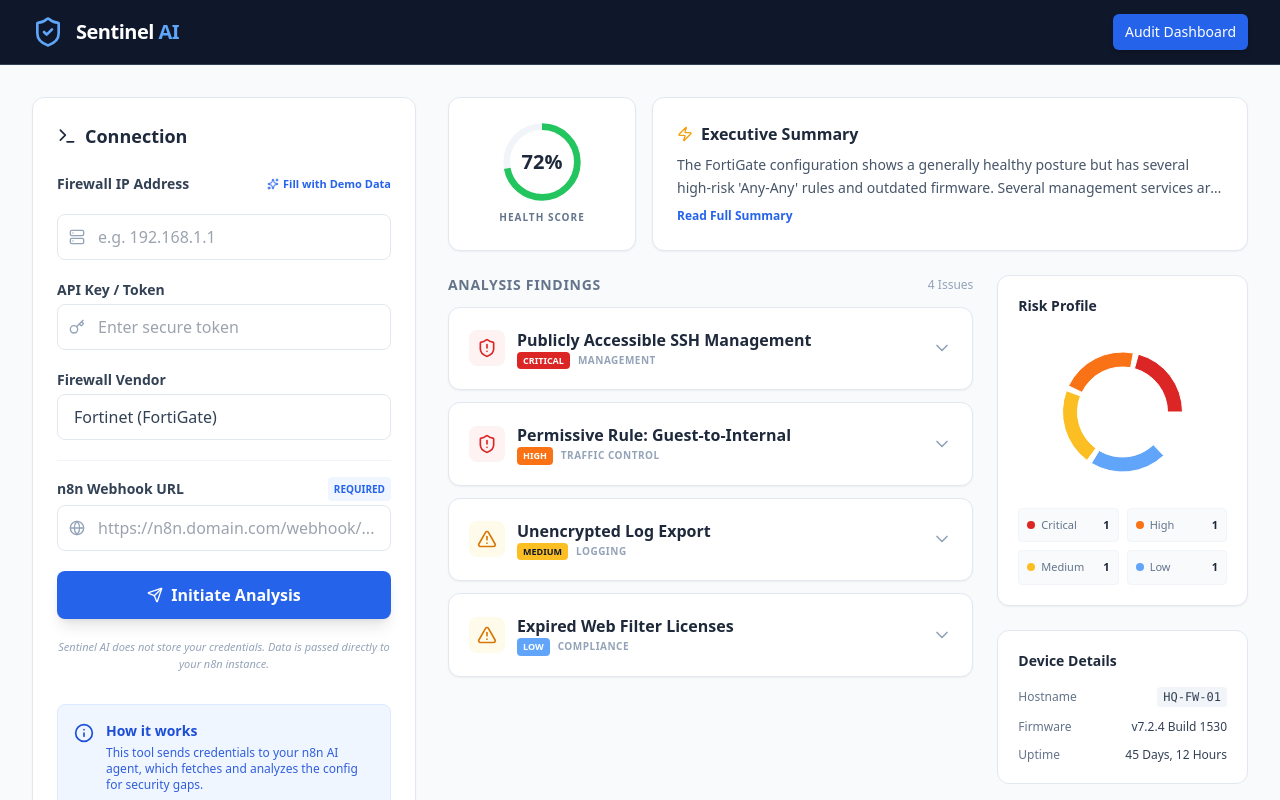
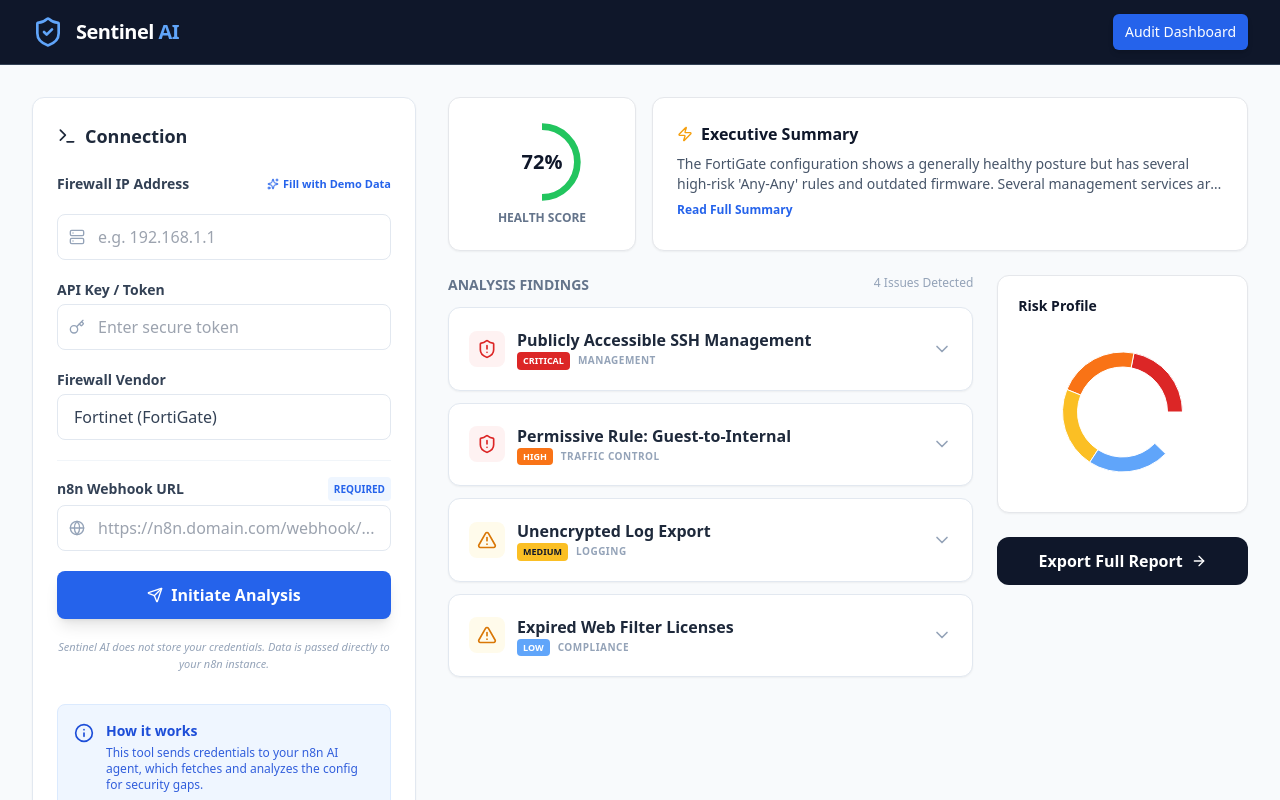
Before and after one commit to hassanyaghii/sentinel-ai, a React (Vite) app: page / in a window 1280 px wide. Both pictures are taken after a click on the button "Try Demo Mode (Mock Data)". Shown: the top 800 px of the page. Built offline with nearby package versions, Linux system fonts and the light colour scheme.

Commit message:
fixed rendering

```diff
--- a/App.tsx
+++ b/App.tsx
@@ -1,4 +1,3 @@
-
 import React, { useState } from 'react';
 import {
   ShieldCheck,
@@ -25,6 +24,30 @@ const App: React.FC = () => {
     vendor: 'fortinet',
     webhookUrl: ''
   });
+
+  /**
+   * 🛠️ NORMALIZATION LAYER
+   * This converts raw JSON strings from n8n into the RiskLevel Enum values.
+   * This prevents the "Cannot read properties of undefined (reading 'filter')" error.
+   */
+  const normalizeReportData = (data: any): FirewallReport => {
+    return {
+      ...data,
+      findings: (data.findings || []).map((f: any) => {
+        let riskValue = RiskLevel.LOW;
+        const rawRisk = String(f.risk || '').toLowerCase();
+
+        if (rawRisk === 'critical') riskValue = RiskLevel.CRITICAL;
+        else if (rawRisk === 'high') riskValue = RiskLevel.HIGH;
+        else if (rawRisk === 'medium') riskValue = RiskLevel.MEDIUM;
+
+        return {
+          ...f,
+          risk: riskValue
+        };
+      })
+    };
+  };
 
   const handleRunAudit = async (auditConfig: AuditConfig) => {
     setIsAuditing(true);
@@ -56,7 +79,20 @@ const App: React.FC = () => {
       }
 
       const data = await response.json();
-      setReport(data);
+      const reportData = Array.isArray(data) ? data[0] : data;
+
+      // Validation guard
+      if (
+        !reportData ||
+        !reportData.findings ||
+        !Array.isArray(reportData.findings)
+      ) {
+        throw new Error("Invalid audit response format from n8n. Findings array is missing.");
+      }
+
+      // Apply normalization before setting state to fix the crash
+      setReport(normalizeReportData(reportData));
+
     } catch (err: any) {
       console.error("Audit fetch error:", err);
 
@@ -147,7 +183,7 @@ const App: React.FC = () => {
                       <span>Connected to Auditor Engine</span>
                     </p>
                     <p className="flex items-center justify-center space-x-2">
-                      <div className="w-2 h-2 bg-blue-500 rounded-full animate-ping"></div>
+                      <span className="w-2 h-2 bg-blue-500 rounded-full animate-ping"></span>
                       <span>Agent fetching rulebase via API</span>
                     </p>
                   </div>
@@ -236,6 +272,7 @@ const App: React.FC = () => {
   );
 };
 
+// Mock Data
 const MOCK_REPORT_FORTINET: FirewallReport = {
   overallScore: 72,
   summary: "The FortiGate configuration shows a generally healthy posture but has several high-risk 'Any-Any' rules and outdated firmware. Several management services are exposed to the public internet.",
@@ -251,7 +288,7 @@ const MOCK_REPORT_FORTINET: FirewallReport = {
       category: "Management",
       risk: RiskLevel.CRITICAL,
       description: "Management access via SSH is permitted from any source IP (0.0.0.0/0). This exposes the device to brute-force attacks.",
-      recommendation: "Restrict management access to a trusted internal subnet or a specific VPN pool using 'set access-banner enable'."
+      recommendation: "Restrict management access to a trusted internal subnet or a specific VPN pool."
     },
     {
       id: "2",
@@ -259,7 +296,7 @@ const MOCK_REPORT_FORTINET: FirewallReport = {
       category: "Traffic Control",
       risk: RiskLevel.HIGH,
       description: "Policy ID 45 allows all traffic from Guest VLAN to the production Database server on port 3306.",
-      recommendation: "Implement a specific rule allowing only necessary application ports and deny all other inter-VLAN traffic."
+      recommendation: "Implement a specific rule allowing only necessary application ports."
     },
     {
       id: "3",
@@ -275,14 +312,14 @@ const MOCK_REPORT_FORTINET: FirewallReport = {
       category: "Compliance",
       risk: RiskLevel.LOW,
       description: "Category-based web filtering is currently disabled due to license expiration.",
-      recommendation: "Renew FortiGuard subscriptions to re-enable malicious domain blocking."
+      recommendation: "Renew FortiGuard subscriptions."
     }
   ]
 };
 
 const MOCK_REPORT_PA: FirewallReport = {
   overallScore: 65,
-  summary: "Palo Alto Networks audit reveals several security policies with 'service any' and lack of App-ID profile assignment. GlobalProtect is configured with weak ciphers.",
+  summary: "Palo Alto Networks audit reveals several security policies with 'service any' and lack of App-ID profile assignment.",
   deviceInfo: {
     hostname: "PA-VM-PRIMARY",
     firmware: "PAN-OS 10.1.6-h6",
@@ -294,24 +331,16 @@ const MOCK_REPORT_PA: FirewallReport = {
       title: "Implicit App-ID Overrides",
       category: "App-ID",
       risk: RiskLevel.HIGH,
-      description: "Several rules use 'service any' instead of specific App-ID signatures, allowing non-standard traffic to bypass deep packet inspection.",
-      recommendation: "Switch from 'service any' to application-default and specify required App-IDs like 'web-browsing' and 'ssl'."
+      description: "Several rules use 'service any' instead of specific App-ID signatures.",
+      recommendation: "Switch from 'service any' to application-default."
     },
     {
       id: "pa-2",
       title: "Lack of Security Profiles",
       category: "Threat Prevention",
       risk: RiskLevel.CRITICAL,
-      description: "Outbound internet policies lack Antivirus, Vulnerability Protection, and WildFire profiles.",
-      recommendation: "Apply the 'Strict' security profile group to all rules allowing outbound traffic."
-    },
-    {
-      id: "pa-3",
-      title: "Weak GlobalProtect Ciphers",
-      category: "Remote Access",
-      risk: RiskLevel.MEDIUM,
-      description: "SSL/TLS profile allows TLS 1.0 and 1.1 for GlobalProtect VPN connections.",
-      recommendation: "Update the SSL/TLS Service Profile to restrict minimum version to TLS 1.2."
+      description: "Outbound internet policies lack Antivirus and Vulnerability Protection.",
+      recommendation: "Apply the 'Strict' security profile group."
     }
   ]
 };
--- a/components/AuditReport.tsx
+++ b/components/AuditReport.tsx
@@ -1,14 +1,10 @@
-
 import React, { useState } from 'react';
 import { FirewallReport, RiskLevel, SecurityFinding } from '../types';
 import {
   ShieldAlert,
   CheckCircle2,
   AlertTriangle,
-  Info,
   Zap,
-  Cpu,
-  Clock,
   ChevronDown,
   ChevronUp,
   ArrowRight
@@ -33,42 +29,53 @@ const FindingItem: React.FC<{ finding: SecurityFinding }> = ({ finding }) => {
   };
 
   return (
-    <div className="bg-white rounded-xl shadow-sm border border-slate-200 overflow-hidden hover:border-slate-300 transition-all">
+    <div className="bg-white rounded-xl shadow-sm border border-slate-200 overflow-hidden">
       <button
         onClick={() => setIsOpen(!isOpen)}
-        className="w-full p-5 flex items-center justify-between text-left transition-colors hover:bg-slate-50"
+        className="w-full p-5 flex items-center justify-between text-left hover:bg-slate-50"
       >
         <div className="flex items-center space-x-3">
           <div className={`p-2 rounded-lg ${
-            finding.risk === RiskLevel.CRITICAL || finding.risk === RiskLevel.HIGH ? 'bg-red-50 text-red-600' : 'bg-amber-50 text-amber-600'
+            finding.risk === RiskLevel.CRITICAL || finding.risk === RiskLevel.HIGH
+              ? 'bg-red-50 text-red-600'
+              : 'bg-amber-50 text-amber-600'
           }`}>
-            {finding.risk === RiskLevel.CRITICAL || finding.risk === RiskLevel.HIGH ? <ShieldAlert className="w-5 h-5" /> : <AlertTriangle className="w-5 h-5" />}
+            {finding.risk === RiskLevel.CRITICAL || finding.risk === RiskLevel.HIGH
+              ? <ShieldAlert className="w-5 h-5" />
+              : <AlertTriangle className="w-5 h-5" />
+            }
           </div>
+
           <div>
             <h4 className="font-bold text-slate-800">{finding.title}</h4>
             <div className="flex items-center space-x-2">
-               <span className={`px-1.5 py-0.5 rounded text-[9px] font-bold uppercase ${getRiskColor(finding.risk)}`}>
+              <span className={`px-1.5 py-0.5 rounded text-[9px] font-bold uppercase ${getRiskColor(finding.risk)}`}>
                 {finding.risk}
               </span>
-              <span className="text-[10px] text-slate-400 uppercase font-bold tracking-wider">{finding.category}</span>
+              <span className="text-[10px] text-slate-400 uppercase font-bold tracking-wider">
+                {finding.category}
+              </span>
             </div>
           </div>
         </div>
-        {isOpen ? <ChevronUp className="w-5 h-5 text-slate-400" /> : <ChevronDown className="w-5 h-5 text-slate-400" />}
+
+        {isOpen
+          ? <ChevronUp className="w-5 h-5 text-slate-400" />
+          : <ChevronDown className="w-5 h-5 text-slate-400" />
+        }
       </button>
 
       {isOpen && (
-        <div className="px-5 pb-5 pt-0 animate-in slide-in-from-top-2 duration-200">
+        <div className="px-5 pb-5 pt-0">
           <div className="h-px bg-slate-100 mb-4" />
-          <div className="text-sm text-slate-600">
-            <p className="mb-4">{finding.description}</p>
-            <div className="bg-slate-50 rounded-lg p-3 border border-slate-100">
-              <div className="flex items-center space-x-2 text-slate-800 font-bold mb-1">
-                <CheckCircle2 className="w-4 h-4 text-green-600" />
-                <span>Recommended Mitigation</span>
-              </div>
-              <p className="text-slate-500 italic">{finding.recommendation}</p>
+          <p className="text-sm text-slate-600 mb-4">{finding.description}</p>
+
+          <div className="bg-slate-50 rounded-lg p-3 border border-slate-100">
+            <div className="flex items-center space-x-2 text-slate-800 font-bold mb-1">
+              <CheckCircle2 className="w-4 h-4 text-green-600" />
+              <span>Recommended Mitigation</span>
             </div>
+            <p className="text-slate-500 italic text-sm">{finding.recommendation}</p>
           </div>
         </div>
       )}
@@ -79,39 +86,54 @@ const FindingItem: React.FC<{ finding: SecurityFinding }> = ({ finding }) => {
 const AuditReport: React.FC<AuditReportProps> = ({ report }) => {
   const [showFullSummary, setShowFullSummary] = useState(false);
 
+  // 🔒 CRITICAL SAFETY GUARD
+  const findings: SecurityFinding[] = Array.isArray(report?.findings)
+    ? report.findings
+    : [];
+
   const riskData = [
-    { name: 'Critical', value: report.findings.filter(f => f.risk === RiskLevel.CRITICAL).length, color: '#dc2626' },
-    { name: 'High', value: report.findings.filter(f => f.risk === RiskLevel.HIGH).length, color: '#f97316' },
-    { name: 'Medium', value: report.findings.filter(f => f.risk === RiskLevel.MEDIUM).length, color: '#fbbf24' },
-    { name: 'Low', value: report.findings.filter(f => f.risk === RiskLevel.LOW).length, color: '#60a5fa' },
+    { name: 'Critical', value: findings.filter(f => f.risk === RiskLevel.CRITICAL).length, color: '#dc2626' },
+    { name: 'High', value: findings.filter(f => f.risk === RiskLevel.HIGH).length, color: '#f97316' },
+    { name: 'Medium', value: findings.filter(f => f.risk === RiskLevel.MEDIUM).length, color: '#fbbf24' },
+    { name: 'Low', value: findings.filter(f => f.risk === RiskLevel.LOW).length, color: '#60a5fa' },
   ].filter(d => d.value > 0);
 
   return (
-    <div className="space-y-6 animate-in fade-in slide-in-from-bottom-4 duration-700">
+    <div className="space-y-6">
+      {/* Top Summary */}
       <div className="grid grid-cols-1 md:grid-cols-4 gap-4">
-        <div className="bg-white p-6 rounded-xl shadow-sm border border-slate-200 md:col-span-1 flex flex-col items-center justify-center text-center">
+        <div className="bg-white p-6 rounded-xl shadow-sm border flex flex-col items-center justify-center">
           <div className="relative w-20 h-20 mb-2">
             <svg className="w-full h-full" viewBox="0 0 36 36">
-              <path className="stroke-slate-100 fill-none stroke-[3]" d="M18 2.0845 a 15.9155 15.9155 0 0 1 0 31.831 a 15.9155 15.9155 0 0 1 0 -31.831" />
               <path
-                className={`fill-none stroke-[3] transition-all duration-1000 ${report.overallScore > 70 ? 'stroke-green-500' : report.overallScore > 40 ? 'stroke-amber-500' : 'stroke-red-500'}`}
+                className="stroke-slate-100 fill-none stroke-[3]"
+                d="M18 2.0845 a 15.9155 15.9155 0 0 1 0 31.831"
+              />
+              <path
+                className={`fill-none stroke-[3] ${
+                  report.overallScore > 70
+                    ? 'stroke-green-500'
+                    : report.overallScore > 40
+                    ? 'stroke-amber-500'
+                    : 'stroke-red-500'
+                }`}
                 strokeDasharray={`${report.overallScore}, 100`}
-                d="M18 2.0845 a 15.9155 15.9155 0 0 1 0 31.831 a 15.9155 15.9155 0 0 1 0 -31.831"
+                d="M18 2.0845 a 15.9155 15.9155 0 0 1 0 31.831"
               />
             </svg>
             <div className="absolute inset-0 flex items-center justify-center">
-              <span className="text-xl font-bold text-slate-800">{report.overallScore}%</span>
+              <span className="text-xl font-bold">{report.overallScore}%</span>
             </div>
           </div>
-          <span className="text-[10px] font-bold text-slate-500 uppercase tracking-widest">Health Score</span>
+          <span className="text-xs font-bold text-slate-500 uppercase">Health Score</span>
         </div>
 
-        <div className="bg-white p-6 rounded-xl shadow-sm border border-slate-200 md:col-span-3">
-          <div className="flex items-center space-x-2 mb-2 text-slate-800">
+        <div className="bg-white p-6 rounded-xl shadow-sm border md:col-span-3">
+          <div className="flex items-center space-x-2 mb-2">
             <Zap className="w-4 h-4 text-amber-500" />
             <h3 className="font-bold">Executive Summary</h3>
           </div>
-          <p className={`text-sm text-slate-600 leading-relaxed ${!showFullSummary ? 'line-clamp-2' : ''}`}>
+          <p className={`text-sm text-slate-600 ${!showFullSummary ? 'line-clamp-2' : ''}`}>
             {report.summary}
           </p>
           <button
@@ -123,20 +145,26 @@ const AuditReport: React.FC<AuditReportProps> = ({ report }) => {
         </div>
       </div>
 
+      {/* Findings + Charts */}
       <div className="grid grid-cols-1 lg:grid-cols-3 gap-6">
         <div className="lg:col-span-2 space-y-3">
-          <div className="flex items-center justify-between mb-1">
-            <h3 className="text-sm font-bold text-slate-500 uppercase tracking-wider">Analysis Findings</h3>
-            <span className="text-xs text-slate-400">{report.findings.length} Issues</span>
+          <div className="flex justify-between">
+            <h3 className="text-sm font-bold text-slate-500 uppercase">
+              Analysis Findings
+            </h3>
+            <span className="text-xs text-slate-400">
+              {findings.length} Issues Detected
+            </span>
           </div>
-          {report.findings.map((finding) => (
-            <FindingItem key={finding.id} finding={finding} />
+
+          {findings.map((finding, index) => (
+            <FindingItem key={finding.id || index} finding={finding} />
           ))}
         </div>
 
         <div className="space-y-6">
-          <div className="bg-white p-5 rounded-xl shadow-sm border border-slate-200">
-            <h3 className="font-bold text-slate-800 mb-4 text-sm">Risk Profile</h3>
+          <div className="bg-white p-5 rounded-xl shadow-sm border">
+            <h3 className="font-bold text-sm mb-4">Risk Profile</h3>
             <div className="h-40">
               <ResponsiveContainer width="100%" height="100%">
                 <PieChart>
@@ -146,49 +174,19 @@ const AuditReport: React.FC<AuditReportProps> = ({ report }) => {
                     cy="50%"
                     innerRadius={45}
                     outerRadius={60}
-                    paddingAngle={5}
                     dataKey="value"
                   >
-                    {riskData.map((entry, index) => (
-                      <Cell key={`cell-${index}`} fill={entry.color} />
+                    {riskData.map((entry, i) => (
+                      <Cell key={i} fill={entry.color} />
                     ))}
                   </Pie>
                   <RechartsTooltip />
                 </PieChart>
               </ResponsiveContainer>
             </div>
-            <div className="grid grid-cols-2 gap-2 mt-4">
-              {riskData.map((item) => (
-                <div key={item.name} className="flex items-center justify-between text-[11px] p-2 bg-slate-50 rounded border border-slate-100">
-                  <div className="flex items-center">
-                    <div className="w-2 h-2 rounded-full mr-1.5" style={{ backgroundColor: item.color }}></div>
-                    <span className="text-slate-500">{item.name}</span>
-                  </div>
-                  <span className="font-bold text-slate-800">{item.value}</span>
-                </div>
-              ))}
-            </div>
           </div>
 
-          <div className="bg-white p-5 rounded-xl border border-slate-200 space-y-4">
-             <h3 className="font-bold text-slate-800 text-sm">Device Details</h3>
-             <div className="space-y-3">
-                <div className="flex justify-between items-center text-xs">
-                  <span className="text-slate-500">Hostname</span>
-                  <span className="font-mono bg-slate-100 px-1.5 py-0.5 rounded text-slate-700">{report.deviceInfo.hostname}</span>
-                </div>
-                <div className="flex justify-between items-center text-xs">
-                  <span className="text-slate-500">Firmware</span>
-                  <span className="text-slate-700 font-medium">{report.deviceInfo.firmware}</span>
-                </div>
-                <div className="flex justify-between items-center text-xs">
-                  <span className="text-slate-500">Uptime</span>
-                  <span className="text-slate-700 font-medium">{report.deviceInfo.uptime}</span>
-                </div>
-             </div>
-          </div>
-
-          <button className="w-full py-3 bg-slate-900 text-white rounded-xl font-bold flex items-center justify-center space-x-2 hover:bg-slate-800 transition-colors shadow-sm text-sm">
+          <button className="w-full py-3 bg-slate-900 text-white rounded-xl font-bold flex items-center justify-center space-x-2 hover:bg-slate-800 transition-colors">
             <span>Export Full Report</span>
             <ArrowRight className="w-4 h-4" />
           </button>
```
